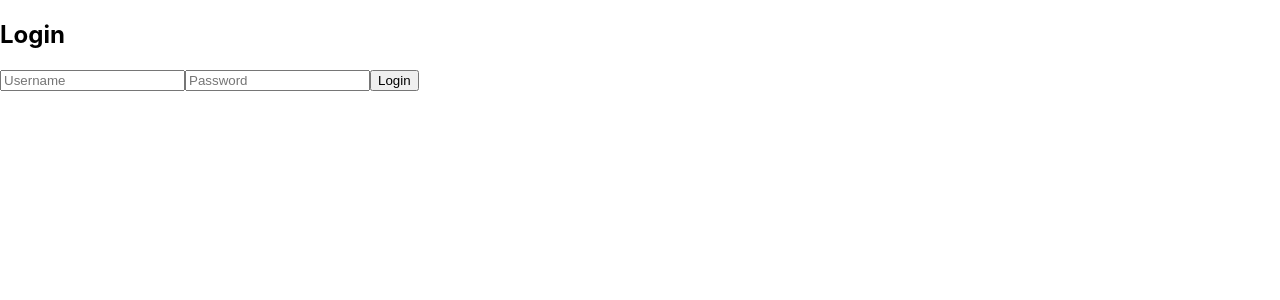
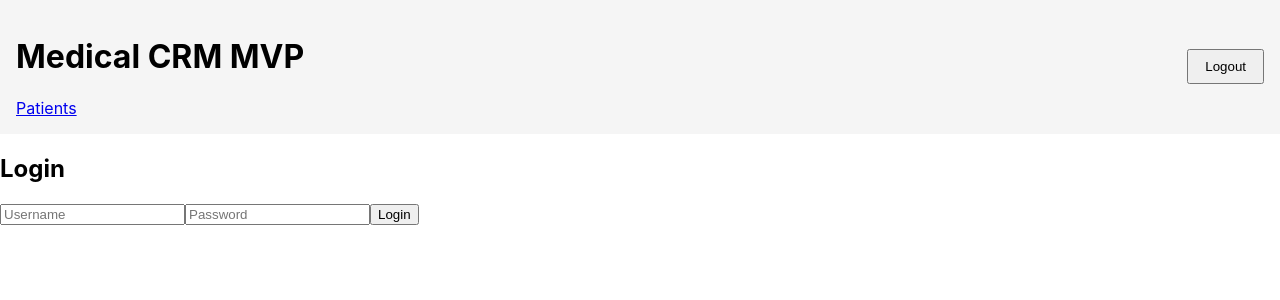
Before and after one commit to robsoriano/medico, a React (Create React App) app in the folder frontend/my-react-app/: page /login in a window 1280 px wide. Shown: the top 300 px of the page. Built offline with nearby package versions, Linux system fonts and the light colour scheme.

Commit message:
Frontend: Added Header with Logout, protected routes in App.js, and integrated authentication flow

```diff
--- a/frontend/my-react-app/src/App.js
+++ b/frontend/my-react-app/src/App.js
@@ -1,5 +1,6 @@
 import React from 'react';
 import { Routes, Route, Navigate } from 'react-router-dom';
+import Header from './components/Header';  // Import Header
 import Login from './pages/Login';
 import Patients from './pages/Patients';
 import { getAuthToken } from './services/authService';
@@ -10,11 +11,14 @@ const PrivateRoute = ({ element }) => {
 
 function App() {
   return (
-    <Routes>
-      <Route path="/login" element={<Login />} />
-      <Route path="/patients" element={<PrivateRoute element={<Patients />} />} />
-      <Route path="/" element={<Navigate to="/login" />} />
-    </Routes>
+    <>
+      <Header /> {/* Now Header is rendered on all pages */}
+      <Routes>
+        <Route path="/login" element={<Login />} />
+        <Route path="/patients" element={<PrivateRoute element={<Patients />} />} />
+        <Route path="/" element={<Navigate to="/login" />} />
+      </Routes>
+    </>
   );
 }
 
--- a/frontend/my-react-app/src/components/Header.js
+++ b/frontend/my-react-app/src/components/Header.js
@@ -1,6 +1,9 @@
+// src/components/Header.js
 import React from 'react';
-import { useNavigate } from 'react-router-dom';
+import { useNavigate, Link } from 'react-router-dom';
 import { logout } from '../services/authService';
+// For debugging, we'll comment out the condition for now
+// import { getAuthToken } from '../services/authService';
 
 const Header = () => {
   const navigate = useNavigate();
@@ -11,9 +14,25 @@ const Header = () => {
   };
 
   return (
-    <header>
-      <h1>Medical CRM</h1>
-      <button onClick={handleLogout}>Logout</button>
+    <header style={{ padding: '1rem', backgroundColor: '#f5f5f5', display: 'flex', alignItems: 'center', justifyContent: 'space-between' }}>
+      <div>
+        <h1>Medical CRM MVP</h1>
+        <Link to="/patients" style={{ marginRight: '1rem' }}>Patients</Link>
+      </div>
+      <div>
+        {/* For debugging: Always show logout button */}
+        <button onClick={handleLogout} style={{ padding: '0.5rem 1rem' }}>
+          Logout
+        </button>
+        {/*
+        // Original conditional rendering:
+        {getAuthToken() && (
+          <button onClick={handleLogout} style={{ padding: '0.5rem 1rem' }}>
+            Logout
+          </button>
+        )}
+        */}
+      </div>
     </header>
   );
 };
--- a/frontend/my-react-app/src/services/authService.js
+++ b/frontend/my-react-app/src/services/authService.js
@@ -20,6 +20,12 @@ export const getAuthToken = () => {
   return localStorage.getItem('token'); // Retrieve JWT token from storage
 };
 
+// ✅ Ensure `logout` function exists
+export const logout = () => {
+  localStorage.removeItem('token');
+  localStorage.removeItem('refresh_token');
+};
+
 // ✅ Ensure `refreshToken` function exists
 export const refreshToken = async () => {
   try {
```
